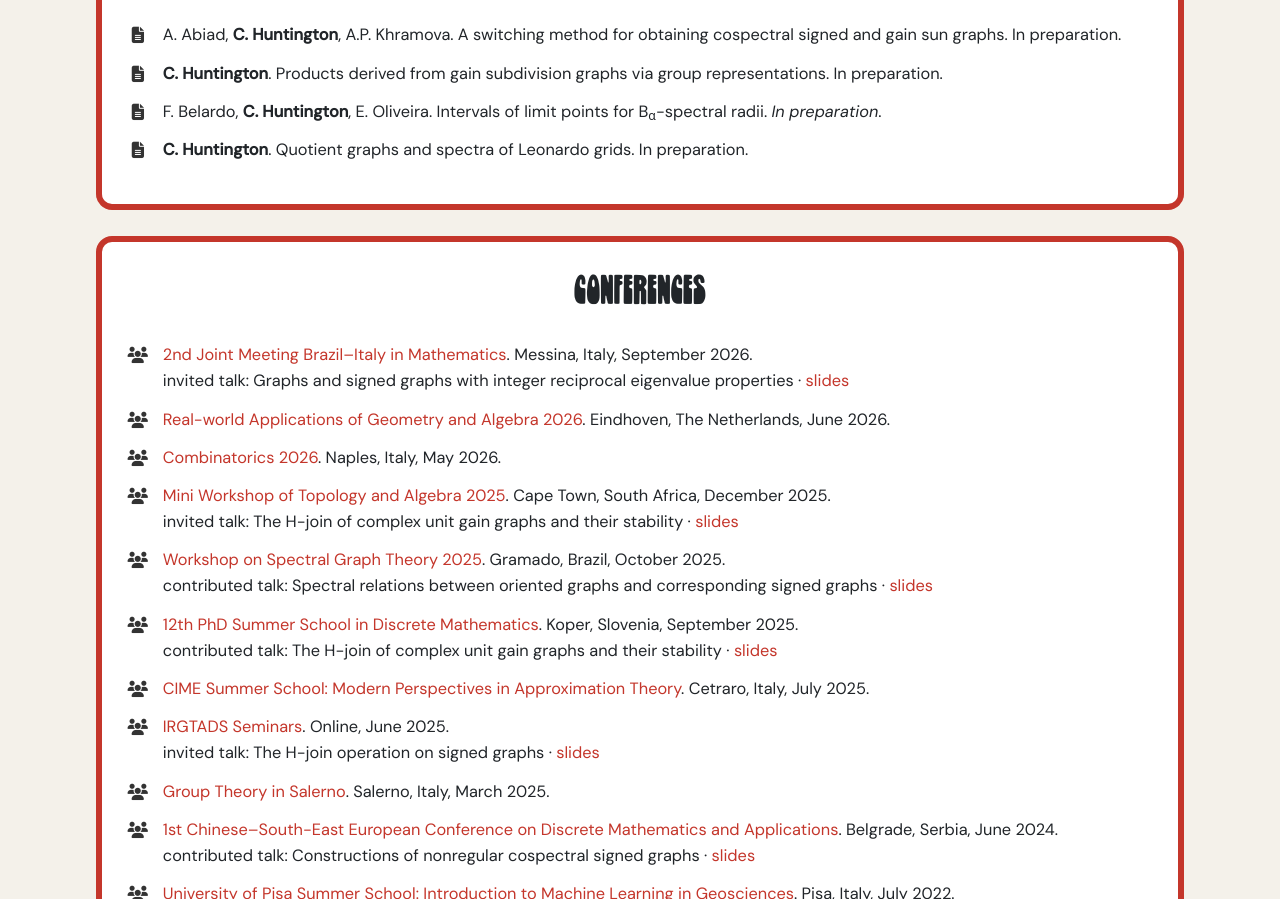
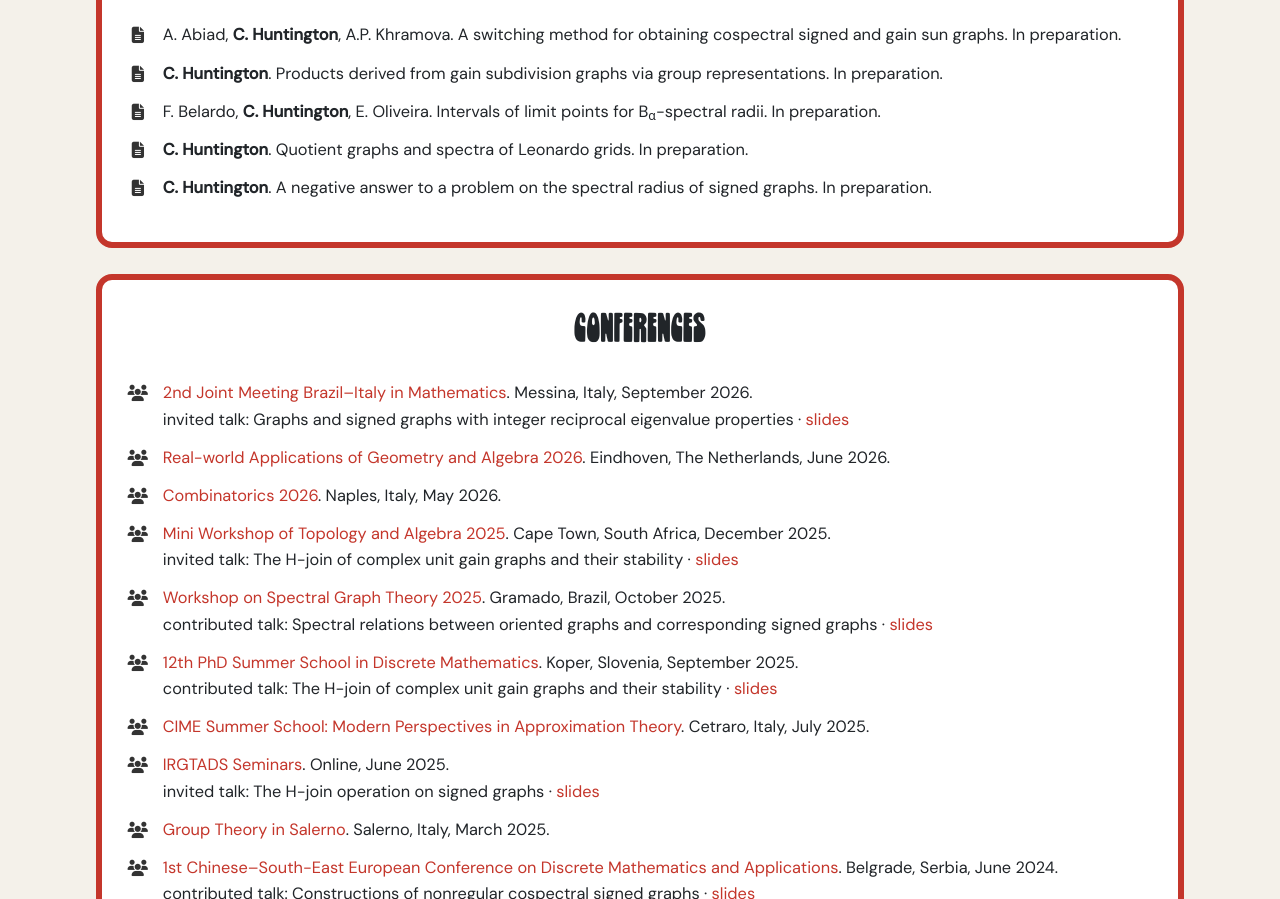
Before and after one commit to callumhuntington/callumhuntington.github.io, a website: page mathematics.html in a window 1280 px wide. Shown: the part 1327-2226 px from the top of the page. Drawn offline with nearby package versions, Linux system fonts and the light colour scheme.

Commit message:
Update citation format and add new paper entry

```diff
--- a/mathematics.html
+++ b/mathematics.html
@@ -216,7 +216,7 @@ A. Abiad, <strong>C. Huntington</strong>, A.P. Khramova. A switching method for
 <div class="paper-row">
 <i class="fa-solid fa-file-lines"></i>
 <span class="paper-text">
-F. Belardo, <strong>C. Huntington</strong>, E. Oliveira. Intervals of limit points for B<sub>&alpha;</sub>-spectral radii. <em>In preparation</em>.
+F. Belardo, <strong>C. Huntington</strong>, E. Oliveira. Intervals of limit points for B<sub>&alpha;</sub>-spectral radii. In preparation.
 </span>
 </div>
 </li>
@@ -226,6 +226,15 @@ F. Belardo, <strong>C. Huntington</strong>, E. Oliveira. Intervals of limit poin
 <i class="fa-solid fa-file-lines"></i>
 <span class="paper-text">
 <strong>C. Huntington</strong>. Quotient graphs and spectra of Leonardo grids. In preparation.
+</span>
+</div>
+</li>
+
+<li>
+<div class="paper-row">
+<i class="fa-solid fa-file-lines"></i>
+<span class="paper-text">
+<strong>C. Huntington</strong>. A negative answer to a problem on the spectral radius of signed graphs. In preparation.
 </span>
 </div>
 </li>
```
